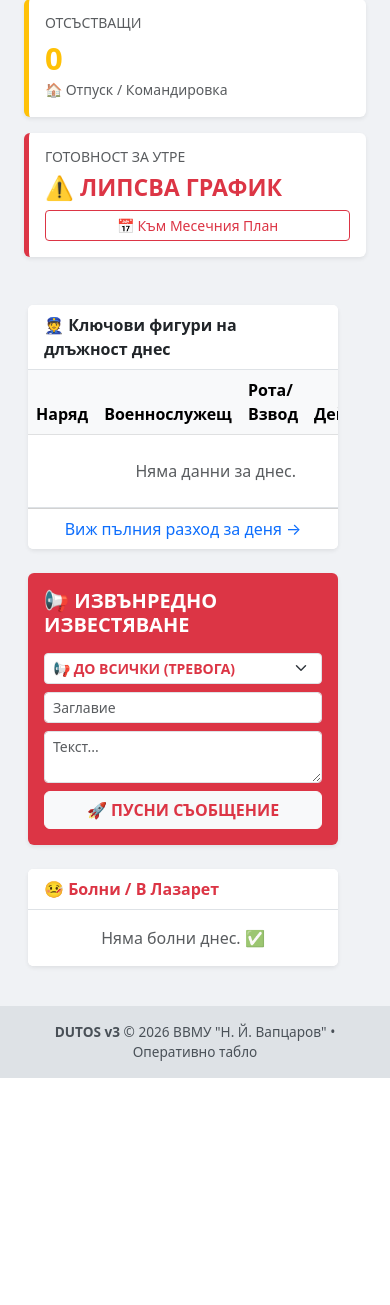
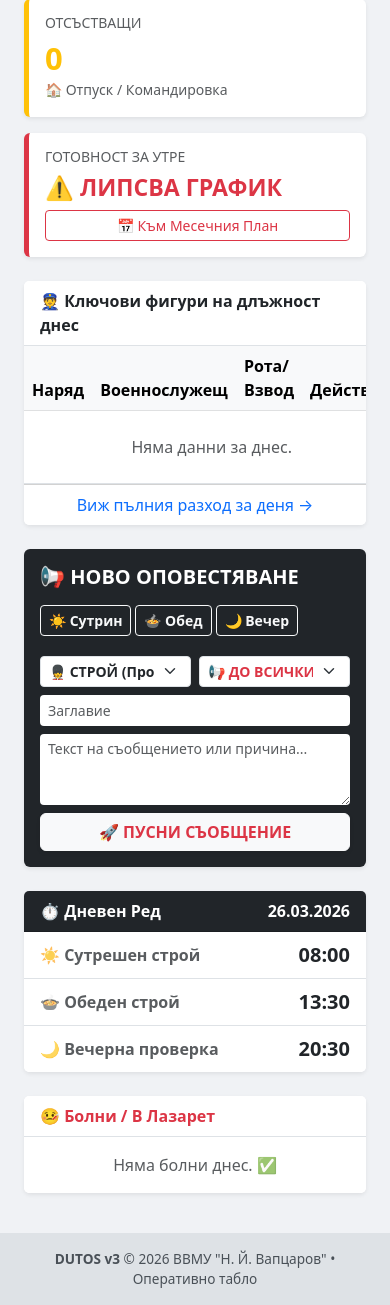
Before and after one commit to Ivoslav/dutos-v3, a Django app: page /roster/ in a window 390 px wide. Shown: the part 551-1856 px from the top of the page. Before the commit the page ends 1629 px from the top, so only its background shows below. Run offline with Django 5.2, Linux system fonts and the light colour scheme; data that the repository does not hold is empty; some libraries are stand-ins or nearby versions.

Commit message:
Implement dual-stream alerting and read receipts
- Split announcements into Emergencies (Alarm/Fire) and Routine (Formations).
- Integrated schedule overrides directly into the Daily Schedule UI with live progress tracking.
- Added AnnouncementReceipt model and mobile API endpoints for "Read" confirmations.
- Enhanced Dashboard with reach percentages and "View Unread" modals for commanders.
- Added quick presets for Morning, Lunch, and Evening formation changes.
- Refactored dismissal logic to allow canceling individual alerts.

```diff
--- a/roster/templates/roster/dashboard.html
+++ b/roster/templates/roster/dashboard.html
@@ -2,6 +2,7 @@
 
 {% block content %}
 <div class="container-fluid py-3">
+
     <div class="d-flex justify-content-between align-items-center mb-4">
         <div>
             <h2 class="fw-bold text-dark mb-0">⚓ КОМАНДЕН ПУЛТ</h2>
@@ -12,39 +13,44 @@
             <a href="{% url 'daily_roster' %}" class="btn btn-primary fw-bold shadow-sm">📋 Пълен График</a>
         </div>
     </div>
-    {% if announcements_data %}
+
+    {% if emergencies_data %}
     <div class="row mb-4">
         <div class="col-12">
             <div class="card border-danger shadow-sm">
                 <div class="card-header bg-danger text-white fw-bold d-flex justify-content-between align-items-center">
-                    <span><i class="bi bi-broadcast me-2"></i> АКТИВНИ ОПОВЕСТЯВАНИЯ (ИЗИСКВАТ РЕАКЦИЯ)</span>
-                    <form action="{% url 'dismiss_announcement' %}" method="post" class="m-0">
-                        {% csrf_token %}
-                        <button type="submit" class="btn btn-sm btn-light text-danger fw-bold shadow-sm">🔕 ОТМЕНИ ТРЕВОГАТА</button>
-                    </form>
+                    <span><i class="bi bi-broadcast me-2"></i> АКТИВНИ ТРЕВОГИ (ИЗИСКВАТ НЕЗАБАВНА РЕАКЦИЯ)</span>
+                    <span class="badge bg-light text-danger rounded-pill">{{ emergencies_data|length }} активни</span>
                 </div>
                 <div class="card-body p-0">
                     <ul class="list-group list-group-flush">
-                        {% for item in announcements_data %}
-                        <li class="list-group-item p-3 {% if item.obj.announcement_type == 'alarm' or item.obj.announcement_type == 'fire' %}bg-danger bg-opacity-10{% endif %}">
+                        {% for item in emergencies_data %}
+                        <li class="list-group-item p-3 bg-danger bg-opacity-10">
                             <div class="d-flex justify-content-between align-items-start mb-2">
                                 <div>
-                                    <h5 class="fw-bold mb-1">{{ item.obj.get_announcement_type_display }} - {{ item.obj.title }}</h5>
+                                    <h5 class="fw-bold mb-1 text-danger">{{ item.obj.get_announcement_type_display }} - {{ item.obj.title }}</h5>
                                     <small class="text-muted"><i class="bi bi-clock"></i> Пуснато: {{ item.obj.created_at|date:"d.m.Y H:i" }} | Цел: <strong>{{ item.obj.get_target_display }}</strong></small>
                                 </div>
+                                <div class="d-flex gap-2">
                                     <button class="btn btn-sm btn-outline-danger fw-bold shadow-sm" data-bs-toggle="modal" data-bs-target="#unreadModal{{ item.obj.id }}">
-                                    <i class="bi bi-search me-1"></i> Виж неразбралите ({{ item.unread_count }})
+                                        <i class="bi bi-search me-1"></i> Неразбрали ({{ item.unread_count }})
                                     </button>
+                                    <form action="{% url 'dismiss_announcement' %}" method="post" class="m-0">
+                                        {% csrf_token %}
+                                        <input type="hidden" name="announcement_id" value="{{ item.obj.id }}">
+                                        <button type="submit" class="btn btn-sm btn-danger fw-bold shadow-sm" title="Отмени Тревогата"><i class="bi bi-bell-slash-fill"></i></button>
+                                    </form>
+                                </div>
                             </div>
 
                             <div class="d-flex align-items-center mt-3">
-                                <div class="progress flex-grow-1" style="height: 20px; border-radius: 10px; background-color: #e9ecef;">
+                                <div class="progress flex-grow-1" style="height: 20px; border-radius: 10px; background-color: #f8d7da;">
                                     <div class="progress-bar {% if item.percent == 100 %}bg-success{% else %}bg-danger progress-bar-striped progress-bar-animated{% endif %}"
                                          role="progressbar" style="width: {{ item.percent }}%;">
                                         <span class="fw-bold fs-6 text-white">{{ item.percent }}%</span>
                                     </div>
                                 </div>
-                                <span class="ms-3 fw-bold text-muted" style="min-width: 80px; text-align: right;">
+                                <span class="ms-3 fw-bold text-danger" style="min-width: 80px; text-align: right;">
                                     {{ item.read_count }} / {{ item.total_count }}
                                 </span>
                             </div>
@@ -68,8 +74,7 @@
                                                 </ul>
                                             {% else %}
                                                 <div class="p-4 text-center text-success fw-bold">
-                                                    <i class="bi bi-check-circle-fill fs-1 d-block mb-2"></i>
-                                                    Всички са прочели съобщението!
+                                                    <i class="bi bi-check-circle-fill fs-1 d-block mb-2"></i> Всички са прочели!
                                                 </div>
                                             {% endif %}
                                         </div>
@@ -84,6 +89,7 @@
         </div>
     </div>
     {% endif %}
+
     <div class="row g-3 mb-4">
         <div class="col-md-3">
             <div class="card border-0 shadow-sm h-100 border-start border-5 border-success">
@@ -132,9 +138,7 @@
                 </div>
             </div>
         </div>
-
-
-    <div class="row g-4">
+    </div> <div class="row g-4 mb-4">
 
         <div class="col-md-8">
             <div class="card shadow-sm border-0 h-100">
@@ -185,33 +189,103 @@
 
         <div class="col-md-4">
 
+            <div class="card shadow-sm border-0 mb-4 bg-dark text-white">
+                <div class="card-body">
+                    <h5 class="fw-bold mb-3">📢 НОВО ОПОВЕСТЯВАНЕ</h5>
 
-    <div class="card shadow-sm border-0 mb-4 {% if announcements_data %}bg-secondary text-white{% else %}bg-danger text-white{% endif %}">
-        <div class="card-body">
-            <h5 class="fw-bold mb-3">
-                {% if announcements_data %}📡 АКТИВНО ОПОВЕСТЯВАНЕ{% else %}📢 ИЗВЪНРЕДНО ИЗВЕСТЯВАНЕ{% endif %}
-            </h5>
-
-            {% if not announcements_data %}
-                <form action="{% url 'post_announcement' %}" method="post">
+                    <form action="{% url 'post_announcement' %}" method="post" id="announcementForm">
                         {% csrf_token %}
                         <div class="mb-2">
-                        <select name="target" class="form-select form-select-sm mb-2 fw-bold text-danger">
-                            <option value="all">📢 ДО ВСИЧКИ (ТРЕВОГА)</option>
-                            <option value="1">⚓ САМО 1-ва Рота</option>
-                            <option value="2">⚕️ САМО 2-ра Рота</option>
-                            <option value="young">👶 САМО Млади Курсанти</option>
-                            <option value="staff">⭐ САМО Офицери/Щаб</option>
+
+                            <div class="d-flex gap-1 mb-3 overflow-auto pb-1" style="white-space: nowrap;">
+                                <button type="button" class="btn btn-sm btn-outline-light text-nowrap fw-bold" onclick="applyPreset('formation', '🕒 Сутрешен строй', 'Сутрешният строй се изтегля за: \nПричина: ')">☀️ Сутрин</button>
+                                <button type="button" class="btn btn-sm btn-outline-light text-nowrap fw-bold" onclick="applyPreset('formation', '🕒 Обеден строй', 'Обедният строй се отлага за: \nПричина: ')">🍲 Обед</button>
+                                <button type="button" class="btn btn-sm btn-outline-light text-nowrap fw-bold" onclick="applyPreset('formation', '🕒 Вечерна проверка', 'Вечерната проверка ще се проведе в: \nПричина: ')">🌙 Вечер</button>
+                            </div>
+
+                            <div class="row g-2 mb-2">
+                                <div class="col-6">
+                                    <select name="announcement_type" id="id_announcement_type" class="form-select form-select-sm fw-bold">
+                                        <option value="formation" selected>💂 СТРОЙ (Промяна)</option>
+                                        <option value="assembly">📍 СБОР</option>
+                                        <option value="volunteer">🙋 ДОБРОВОЛЦИ</option>
+                                        <option value="mission">✈️ КОМАНДИР</option>
+                                        <option value="info">ℹ️ ИНФОРМАЦИЯ</option>
+                                        <option value="fire" class="text-danger">🔥 ПОЖАР</option>
+                                        <option value="alarm" class="text-white bg-danger">🚨 ТРЕВОГА</option>
                                     </select>
+                                </div>
+                                <div class="col-6">
+                                    <select name="target" class="form-select form-select-sm fw-bold text-danger">
+                                        <option value="all">📢 ДО ВСИЧКИ</option>
+                                        <option value="1">⚓ 1-ва Рота</option>
+                                        <option value="2">⚕️ 2-ра Рота</option>
+                                        <option value="young">👶 Млади</option>
+                                        <option value="staff">⭐ Офицери</option>
+                                    </select>
+                                </div>
+                            </div>
 
-                        <input type="text" name="title" class="form-control form-control-sm mb-2" placeholder="Заглавие" required>
-                        <textarea name="message" class="form-control form-control-sm" rows="2" placeholder="Текст..." required></textarea>
+                            <input type="text" name="title" id="id_title" class="form-control form-control-sm mb-2 border-0" placeholder="Заглавие" required>
+                            <textarea name="message" id="id_message" class="form-control form-control-sm border-0" rows="3" placeholder="Текст на съобщението или причина..." required></textarea>
                         </div>
-                    <button type="submit" class="btn btn-light text-danger fw-bold w-100">🚀 ПУСНИ СЪОБЩЕНИЕ</button>
+
+                        <button type="submit" class="btn btn-light text-danger fw-bold w-100 shadow-sm">🚀 ПУСНИ СЪОБЩЕНИЕ</button>
                     </form>
+
+                    <script>
+                        function applyPreset(type, title, message) {
+                            document.getElementById('id_announcement_type').value = type;
+                            document.getElementById('id_title').value = title;
+                            document.getElementById('id_message').value = message;
+                            document.getElementById('id_message').focus();
+                        }
+                    </script>
+                </div>
+            </div>
+
+            <div class="card shadow-sm border-0 mb-4">
+                <div class="card-header bg-dark text-white fw-bold d-flex justify-content-between">
+                    <span>⏱️ Дневен Ред</span>
+                    <span>{{ today|date:"d.m.Y" }}</span>
+                </div>
+                <ul class="list-group list-group-flush">
+
+                    <li class="list-group-item">
+                        <div class="d-flex justify-content-between align-items-center">
+                            <span class="text-muted fw-bold">☀️ Сутрешен строй</span>
+                            {% if schedule.morning.override %}<span class="badge bg-warning text-dark fs-6 shadow-sm">ПРОМЕНЕН</span>{% else %}<strong class="fs-5 text-dark">{{ schedule.morning.default }}</strong>{% endif %}
+                        </div>
+                        {% if schedule.morning.override %}{% include 'roster/partials/schedule_override.html' with item=schedule.morning.override %}{% endif %}
+                    </li>
+
+                    <li class="list-group-item">
+                        <div class="d-flex justify-content-between align-items-center">
+                            <span class="text-muted fw-bold">🍲 Обеден строй</span>
+                            {% if schedule.lunch.override %}<span class="badge bg-warning text-dark fs-6 shadow-sm">ПРОМЕНЕН</span>{% else %}<strong class="fs-5 text-dark">{{ schedule.lunch.default }}</strong>{% endif %}
+                        </div>
+                        {% if schedule.lunch.override %}{% include 'roster/partials/schedule_override.html' with item=schedule.lunch.override %}{% endif %}
+                    </li>
+
+                    <li class="list-group-item">
+                        <div class="d-flex justify-content-between align-items-center">
+                            <span class="text-muted fw-bold">🌙 Вечерна проверка</span>
+                            {% if schedule.evening.override %}<span class="badge bg-warning text-dark fs-6 shadow-sm">ПРОМЕНЕН</span>{% else %}<strong class="fs-5 text-dark">{{ schedule.evening.default }}</strong>{% endif %}
+                        </div>
+                        {% if schedule.evening.override %}{% include 'roster/partials/schedule_override.html' with item=schedule.evening.override %}{% endif %}
+                    </li>
+                </ul>
+
+                {% if schedule.other %}
+                <div class="card-footer bg-light border-top">
+                    <h6 class="fw-bold text-secondary mb-3"><i class="bi bi-info-circle-fill"></i> ДРУГИ СЪОБЩЕНИЯ:</h6>
+                    {% for item in schedule.other %}
+                        {% include 'roster/partials/schedule_override.html' with item=item %}
+                    {% endfor %}
+                </div>
                 {% endif %}
             </div>
-    </div>
+
             <div class="card shadow-sm border-0">
                 <div class="card-header bg-white fw-bold text-danger border-bottom">
                     🤒 Болни / В Лазарет
@@ -231,11 +305,7 @@
                 </ul>
             </div>
 
-        </div>
-    </div>
-</div>
-
-<div class="modal fade" id="soldierModal" tabindex="-1" aria-hidden="true">
+        </div> </div> </div> <div class="modal fade" id="soldierModal" tabindex="-1" aria-hidden="true">
     <div class="modal-dialog modal-lg">
         <div class="modal-content">
             <div class="modal-body text-center p-5">
@@ -260,7 +330,6 @@
         var target = e.target.closest(".open-profile");
         if (target) {
             e.preventDefault();
-            // Показваме лоудър, докато се теглят данните
             modalContent.innerHTML = '<div class="modal-body text-center p-5"><div class="spinner-border text-primary"></div><div class="mt-2 text-muted">Зареждане на досие...</div></div>';
             soldierModal.show();
 
@@ -268,7 +337,7 @@
                 .then(res => res.text())
                 .then(html => {
                     modalContent.innerHTML = html;
-                    bindDutyForm(); // За да работи и назначаването на наряд от тук
+                    bindDutyForm();
                 })
                 .catch(err => console.error("Грешка при зареждане:", err));
         }
--- a/roster/views.py
+++ b/roster/views.py
@@ -58,29 +58,54 @@
     ).select_related('soldier')
 
     # ==========================================
-    # НОВО: АКТИВНИ ОПОВЕСТЯВАНИЯ И ПРОГРЕС БАР
+    # НОВО: РАЗДЕЛЯНЕ НА ТРЕВОГИ И ДНЕВЕН РЕД
     # ==========================================
     from .models import Announcement
     active_announcements_raw = Announcement.objects.filter(is_active=True).prefetch_related('receipts__soldier').order_by('-created_at')
 
-    announcements_data = []
+    emergencies_data = []
+    routine_data = []
+
     for ann in active_announcements_raw:
         receipts = ann.receipts.all()
         total_count = receipts.count()
         read_count = receipts.filter(is_read=True).count()
         unread_receipts = receipts.filter(is_read=False)
 
-        # Пресмятаме процента за прогрес бара
         percent = int((read_count / total_count * 100)) if total_count > 0 else 0
 
-        announcements_data.append({
+        data_dict = {
             'obj': ann,
             'total_count': total_count,
             'read_count': read_count,
             'unread_count': total_count - read_count,
             'percent': percent,
             'unread_soldiers': [r.soldier for r in unread_receipts]
-        })
+        }
+
+        if ann.announcement_type in ['alarm', 'fire', 'assembly']:
+            emergencies_data.append(data_dict)
+        else:
+            routine_data.append(data_dict)
+
+    # ИНТЕЛИГЕНТНО ВГРАЖДАНЕ В ДНЕВНИЯ РЕД
+    schedule = {
+        'morning': {'default': '08:00', 'override': None},
+        'lunch': {'default': '13:30', 'override': None},
+        'evening': {'default': '20:30', 'override': None},
+        'other': []
+    }
+
+    for item in routine_data:
+        t = item['obj'].title.lower()
+        if ('сутрин' in t or 'сутрешен' in t) and not schedule['morning']['override']:
+            schedule['morning']['override'] = item
+        elif ('обед' in t or 'обяд' in t) and not schedule['lunch']['override']:
+            schedule['lunch']['override'] = item
+        elif 'вечер' in t and not schedule['evening']['override']:
+            schedule['evening']['override'] = item
+        else:
+            schedule['other'].append(item)
 
     context = {
         'today': today,
@@ -93,7 +118,8 @@
         'tomorrow_status': tomorrow_status,
         'tomorrow_class': tomorrow_class,
         'sick_today': sick_today,
-        'announcements_data': announcements_data,
+        'emergencies_data': emergencies_data,
+        'schedule': schedule,
     }
     return render(request, 'roster/dashboard.html', context)
 
@@ -676,9 +702,6 @@
         message = request.POST.get('message')
         target = request.POST.get('target', 'all')
 
-        # Деактивираме старите активни съобщения
-        Announcement.objects.filter(is_active=True).update(is_active=False)
-
         # Създаваме новото (Моделът автоматично ще генерира Разписките за войниците!)
         new_ann = Announcement.objects.create(
             announcement_type=announcement_type, # НОВО
@@ -692,9 +715,13 @@
 
 @user_passes_test(lambda u: u.is_superuser)
 def dismiss_announcement(request):
-    # Когато Командирът отмени тревогата, тя става неактивна
-    Announcement.objects.filter(is_active=True).update(is_active=False)
-    messages.success(request, "✅ Оповестяването е отменено (деактивирано).")
+    ann_id = request.POST.get('announcement_id')
+    if ann_id:
+        Announcement.objects.filter(id=ann_id).update(is_active=False)
+    else:
+        Announcement.objects.filter(is_active=True).update(is_active=False)
+
+    messages.success(request, "✅ Оповестяването е отменено (премахнато от таблото).")
     return redirect('roster_home')
 
 def _generate_smart_month(year, month):
```
Also changed, not shown: roster/templates/roster/partials/schedule_override.html (added, +43 -0 lines). Lines whose indentation alone changed are shown as unchanged.
